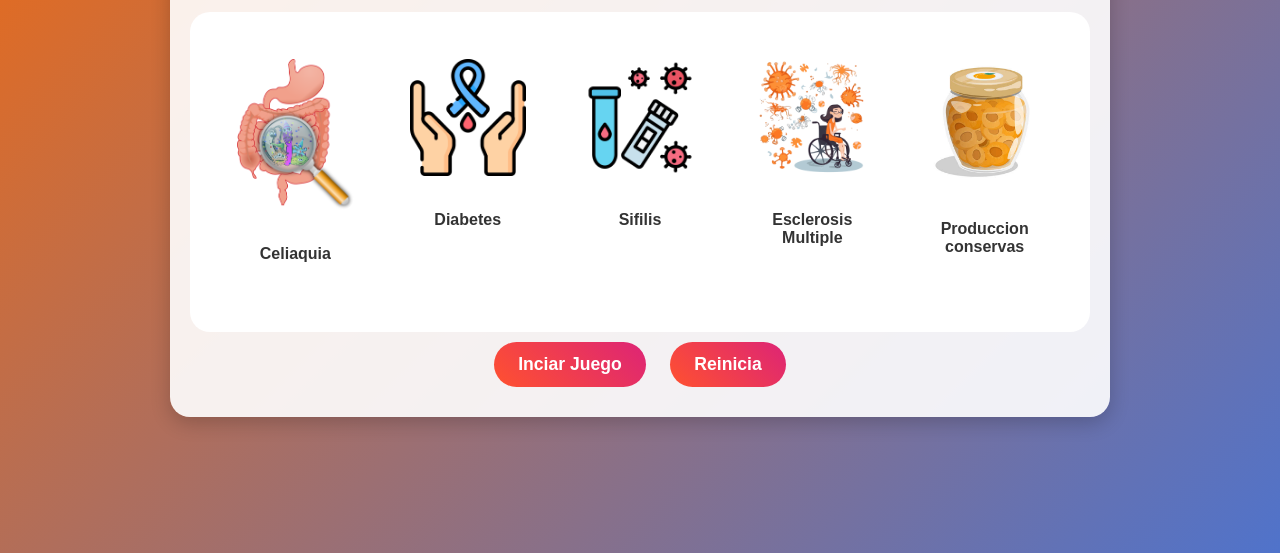
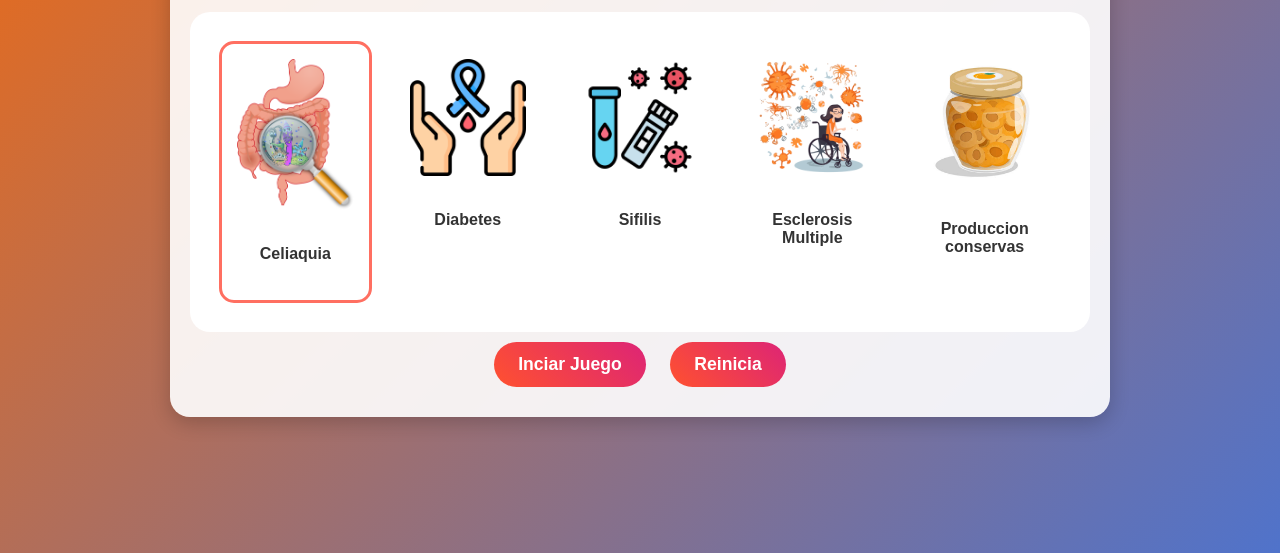
Before and after one commit to novapi89/triviaSanta, a plain HTML site: page index.html in a window 1280 px wide. Both pictures are taken after a click on the element "Celiaquia". Shown: the part 267-820 px from the top of the page. Drawn offline with Linux system fonts and the light colour scheme.

Commit message:
actualizacion bloques

```diff
--- a/estilos.css
+++ b/estilos.css
@@ -17,12 +17,6 @@ body {
   50% { background-position: 100% 50%; }
   100% { background-position: 0% 50%; }
 }
-/* @keyframes fondoAnimado {
-    0% {background-position: 0% 50%;}
-    50% {background-position: 100% 50%;}
-    100% {background-position: 0% 50%;}
-} */
-
 .tablero, .pregunta {
 
     background: rgba(255, 255, 255, 0.9);
@@ -91,6 +85,9 @@ h2, h3 {
     border-radius: 12px;
     margin-bottom: 10px;
     width: 100%;
+}
+.bloques.selected{
+    border-color: #ff6f61;
 }
 button {
   padding: 12px 24px;
```
